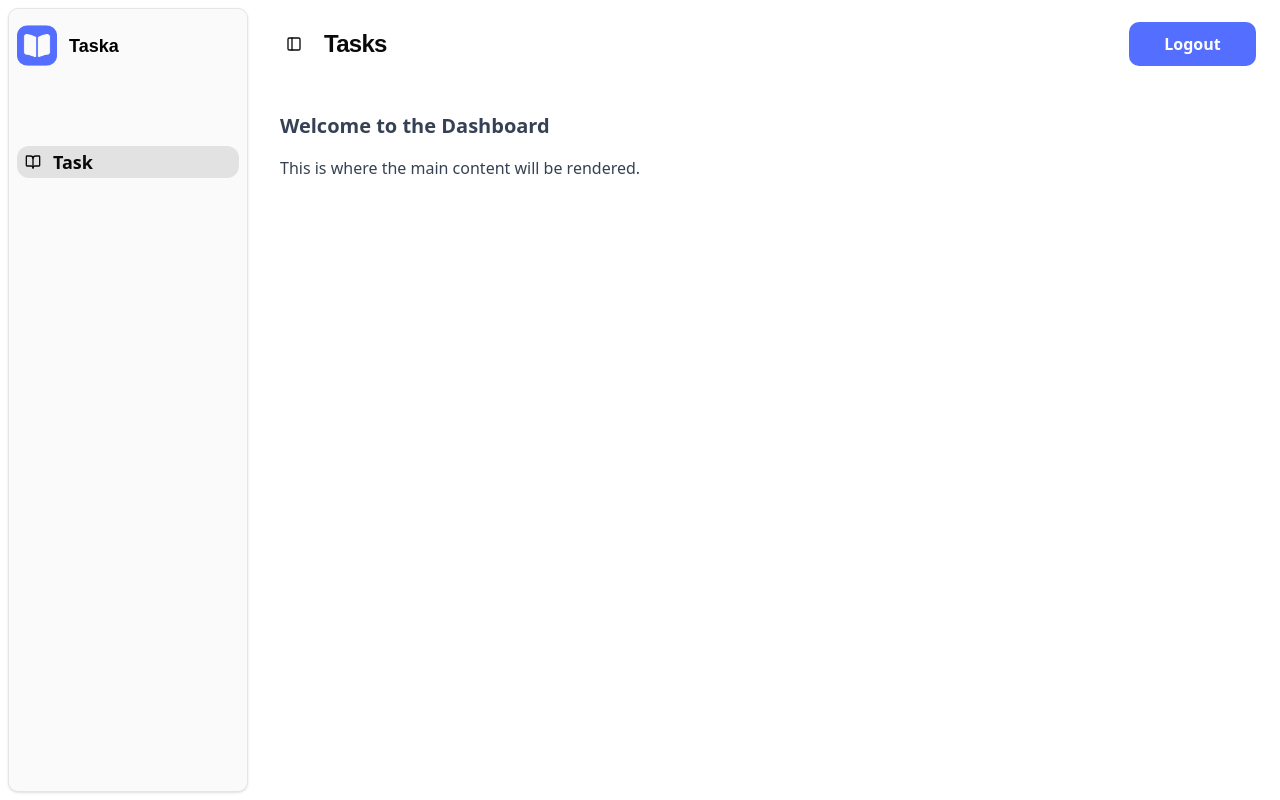
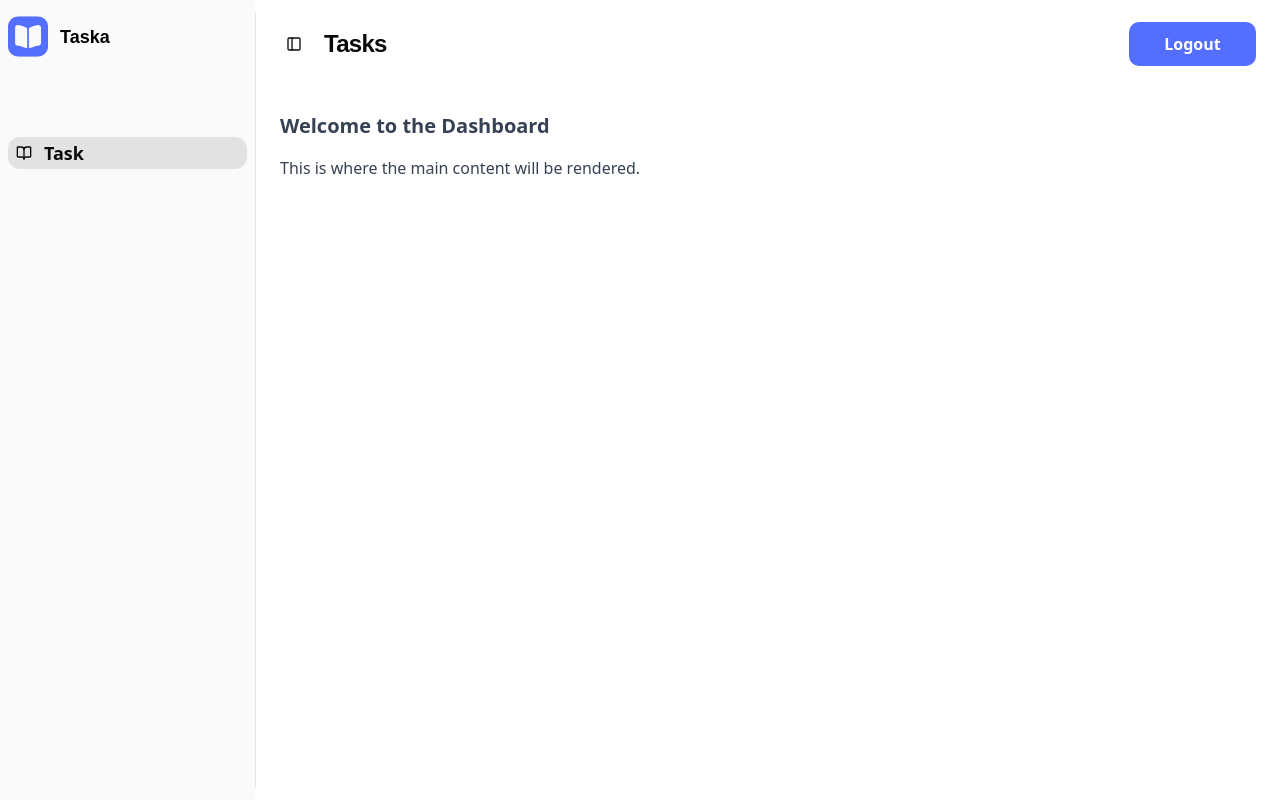
Before and after one commit to PurvaFatima/Task, a Next.js app: page / in a window 1280 px wide. Built offline with nearby package versions, Linux system fonts and the light colour scheme.

Commit message:
Modified Sidebar

```diff
--- a/src/components/layout/App-sidebar.jsx
+++ b/src/components/layout/App-sidebar.jsx
@@ -25,7 +25,7 @@ export default function AppSidebar() {
   const isExpanded = state === "expanded";
 
   return (
-    <Sidebar collapsible="icon" variant="floating" className="rounded-2xl">
+    <Sidebar collapsible="icon" className="rounded-2xl">
       {/* Sidebar header: Logo icon + text */}
       <SidebarHeader className="px-2 py-4">
         <div className="flex items-center justify-start gap-3">
```
